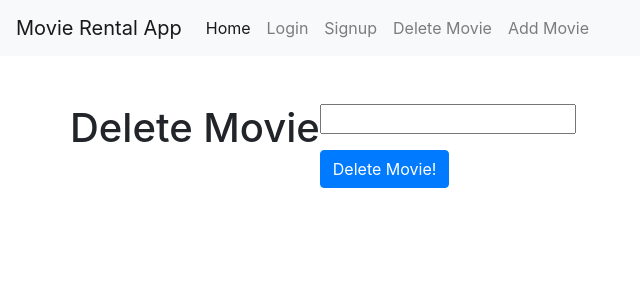
After one commit to vinitshah24/Movie-Rental-DB-G5, a Flask app: page /deleteMovie in a window 1280 px wide. The commit adds this page. Shown: the top 300 px of the page, without its empty margins (0-640 px from the left). Run offline with Flask 2, Linux system fonts and the light colour scheme; parts of the project's set-up code (start-up, migrations or seed data) failed here and were passed over; some libraries are stand-ins or nearby versions.

Commit message:
Add and Delete working

```diff
--- a/app/rental/forms.py
+++ b/app/rental/forms.py
@@ -0,0 +1,16 @@
+from flask_wtf import FlaskForm
+from wtforms import StringField, PasswordField, SubmitField, DateField
+from wtforms.fields.core import IntegerField
+from wtforms.validators import DataRequired, Length, Email, EqualTo
+from flask_admin.form import DateTimeField, DatePickerWidget, DateTimePickerWidget
+
+
+class DeleteMovieForm(FlaskForm):
+    movie_id = IntegerField('Movie ID')
+    submit = SubmitField('Delete Movie!')
+
+class AddMovieForm(FlaskForm):
+    movie_title = StringField('Movie Title')
+    movie_release_date = DateField('DatePicker', format='%Y-%m-%d', render_kw={'type': 'date'})
+    movie_details = StringField('Movie Details')
+    submit = SubmitField('Add Movie!')
--- a/app/rental/routes.py
+++ b/app/rental/routes.py
@@ -1,10 +1,13 @@
+from flask.helpers import flash, url_for
 import pymysql
 
 from flask import render_template, Blueprint
+from werkzeug.utils import redirect
 
 from app.db import mysql
 import app.rental.models as queries
-
+from app.rental.forms import AddMovieForm, DeleteMovieForm
+from app.rental.models import INSERT_MOVIE
 rental = Blueprint('rental', __name__)
 
 
@@ -34,3 +37,36 @@ def movie_returned():
     return render_template('admin/movies_returned.html',
                            title='Movies Returned',
                            resultset=data)
+
+@rental.route("/deleteMovie", methods=['GET', 'POST'])
+def deleteMovie():
+    form = DeleteMovieForm()
+    if form.validate_on_submit():
+        movie_id = form.movie_id.data
+        print(movie_id)
+        conn = mysql.connect()
+        cursor = conn.cursor(pymysql.cursors.DictCursor)
+        cursor.execute(queries.SELECT_DELETEMOVIEACTOR, (movie_id))
+        cursor.execute(queries.SELECT_DELETEMOVIEDIRECTOR, (movie_id))
+        cursor.execute(queries.SELECT_DELETEMOVIEGENRE, (movie_id))
+        cursor.execute(queries.SELECT_DELETEMOVIERATINGS, (movie_id))
+        cursor.execute(queries.SELECT_DELETEMOVIERENTAL, (movie_id))
+        cursor.execute(queries.SELECT_DELETEMOVIE, (movie_id))
+        conn.commit()
+    return render_template('rental/delete_movie.html', form=form)
+
+@rental.route("/addMovie", methods=['GET', 'POST'])
+def addMovie():
+    form = AddMovieForm()
+    if form.validate_on_submit():
+        movie_title = form.movie_title.data
+        movie_release_date = form.movie_release_date.data
+        movie_details = form.movie_details.data
+        print(movie_title)
+        print(movie_release_date)
+        print(movie_details)
+        conn = mysql.connect()
+        cursor = conn.cursor(pymysql.cursors.DictCursor)
+        cursor.execute(INSERT_MOVIE, (movie_title, movie_release_date, movie_details));
+        conn.commit()
+    return render_template('rental/add_Movie.html', form=form)
--- a/app/templates/base.html
+++ b/app/templates/base.html
@@ -35,6 +35,8 @@
                 <a class="nav-item nav-link active" href="{{ url_for('general.home') }}">Home</a>
                 <a class="nav-item nav-link" href="{{ url_for('users.login') }}">Login</a>
                 <a class="nav-item nav-link" href="{{ url_for('users.signup') }}">Signup</a>
+                <a class="nav-item nav-link" href="{{ url_for('rental.deleteMovie') }}">Delete Movie</a>
+                <a class="nav-item nav-link" href="{{ url_for('rental.addMovie') }}">Add Movie</a>
             </div>
         </div>
     </nav>
--- /dev/null
+++ b/app/templates/rental/delete_movie.html
@@ -0,0 +1,19 @@
+{% extends "base.html" %}
+
+{% block content %}
+
+<div class="container mt-5 mb-5">
+    <div class="row">
+        <h1>Delete Movie</h1>
+         <form method="POST">
+             {{ form.hidden_tag() }}
+             <div class="form-group">
+                 {{ form.movie_id }}
+            </div>
+            <div class="form-group">
+                {{ form.submit(class="btn btn-primary") }}
+            </div>
+         </form>
+    </div>
+</div>
+{% endblock content %}
--- a/app/users/forms.py
+++ b/app/users/forms.py
@@ -1,5 +1,6 @@
 from flask_wtf import FlaskForm
 from wtforms import StringField, PasswordField, SubmitField, DateField
+from wtforms.fields.core import IntegerField
 from wtforms.validators import DataRequired, Length, Email, EqualTo
 from flask_admin.form import DateTimeField, DatePickerWidget, DateTimePickerWidget
 
--- a/app/users/routes.py
+++ b/app/users/routes.py
@@ -1,4 +1,3 @@
-
 import pymysql
 from datetime import datetime
 from flask import (render_template, Blueprint, flash, redirect, url_for,
@@ -71,6 +70,7 @@ def login():
     return render_template('users/login.html', title='Login', form=form)
 
 
+
 @users.route("/logout", methods=['GET'])
 def logout():
     session.clear()
```
Also changed, not shown: app/rental/models.py (+21 -0 lines), app/templates/rental/add_Movie.html (added, +25 -0 lines), app/users/models.py (line endings or trailing spaces).
